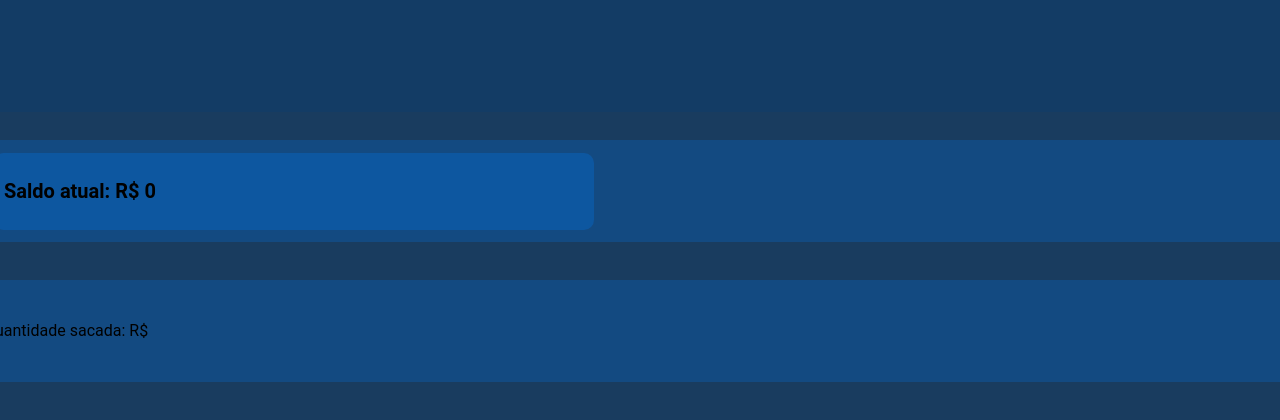
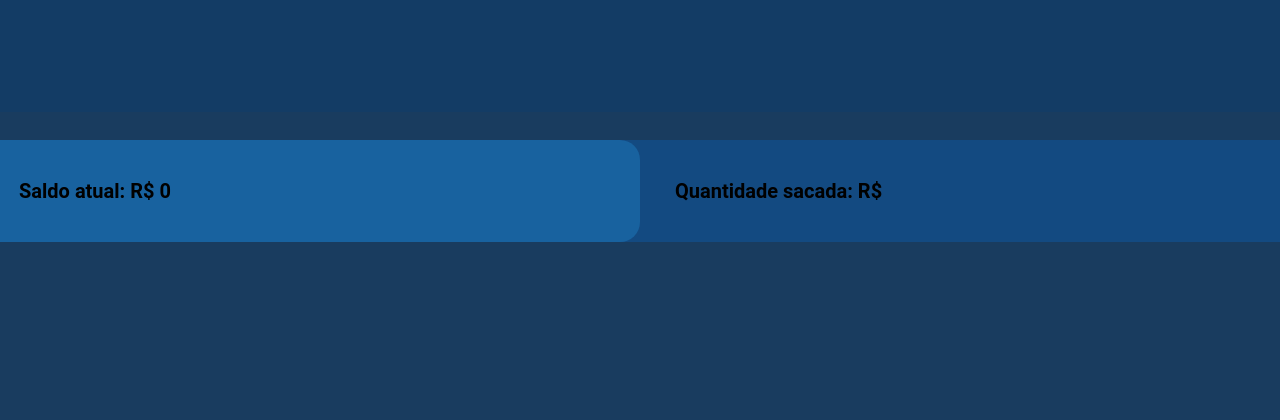
Before and after one commit to Maua-Dev/devbank_enzo_guilherme_front, a React (Vite) app: page /PaginaConta/Deposito in a window 1280 px wide. Shown: the top 420 px of the page. Built offline with nearby package versions, Linux system fonts and the light colour scheme.

Commit message:
top text deposit screen

```diff
--- a/src/App/Paginas/Deposito/Deposito.css
+++ b/src/App/Paginas/Deposito/Deposito.css
@@ -19,13 +19,6 @@
     align-items: center;
 }
 
-.left_text {
-    margin: 10px;
-    font-size: 20px;
-    font-weight: bold;
-    color: rgb(0, 0, 0);
-}
-
 .deposit_top_box {
     background-color: rgba(0, 115, 230, 0.25);
     width: 1312px;
@@ -34,18 +27,24 @@
     position: absolute;
     top: 140px;
     display: flex;
-    align-items: center;
+    flex-direction: row;
+    align-items: column;
 
 }
 
-.deposit_right_text{
-    background-color: rgba(0, 115, 230, 0.25);
-    width: 1312px;
-    height: 102px;
-    border-radius: 10px;
-    position: absolute;
-    top: 140px;
+.top_text {
+    padding: 10px;
+    padding-left: 35px;
+    font-size: 20px;
+    width: 50%;
+    font-weight: bold;
     display: flex;
+    flex-direction: row;
     align-items: center;
-    color: black;
+    color: rgb(0, 0, 0);
 }
+
+.left {
+    background-color: rgb(24, 98, 159);
+    border-radius: 0px 20px 20px 0px;
+}
--- a/src/App/Paginas/Deposito/Deposito.tsx
+++ b/src/App/Paginas/Deposito/Deposito.tsx
@@ -4,23 +4,14 @@ import { ApiContext } from "../../Context/api-context";
 import HeaderGeral from "../Interface/headergeral";
 
 export default function DepositPage() {
-    const {
-      name,
-      account,
-      agency,
-      credito
-    } = useContext(ApiContext);
-
-
+  const { name, account, agency, credito } = useContext(ApiContext);
 
   return (
     <main className="deposit_page">
-        <HeaderGeral name={name} account={account} agency={agency}/>
+      <HeaderGeral name={name} account={account} agency={agency} />
       <div className="deposit_top_box">
-          <div className="left_box">
-            <p className="left_text">Saldo atual: R$ {credito}</p>
-          </div>
-          <p className="deposit_right_text">Quantidade sacada: R$ </p>
+        <p className="top_text left">Saldo atual: R$ {credito}</p>
+        <p className="top_text right">Quantidade sacada: R$ </p>
       </div>
     </main>
   );
```
Lines whose indentation alone changed are shown as unchanged.
